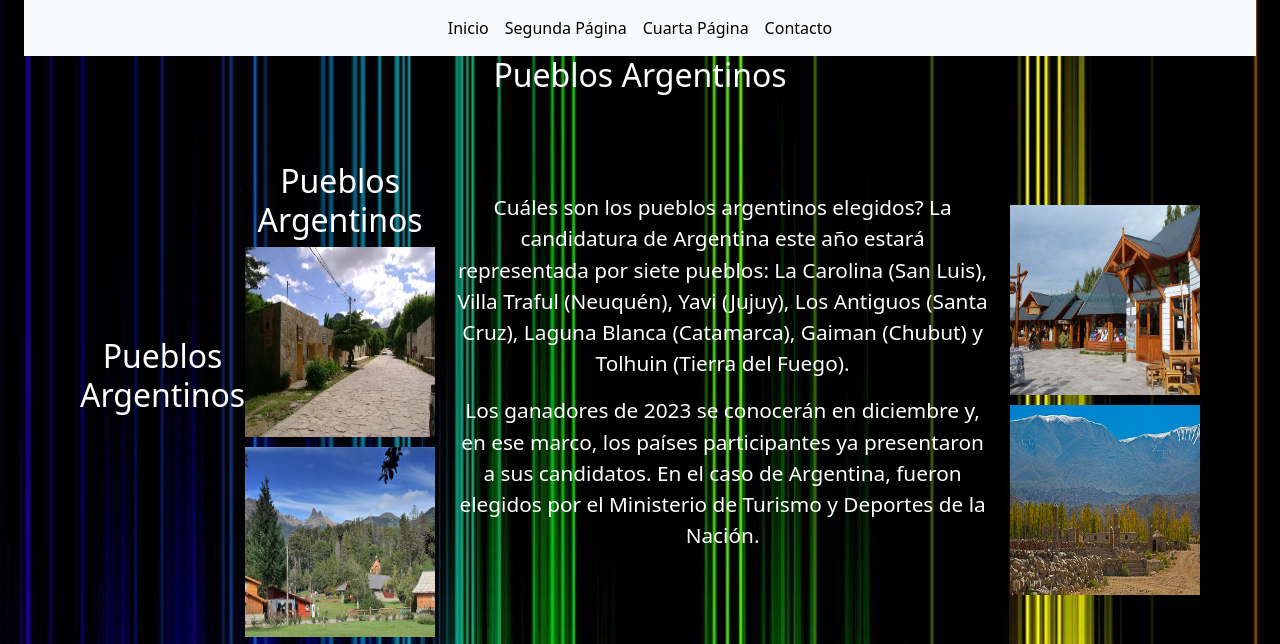
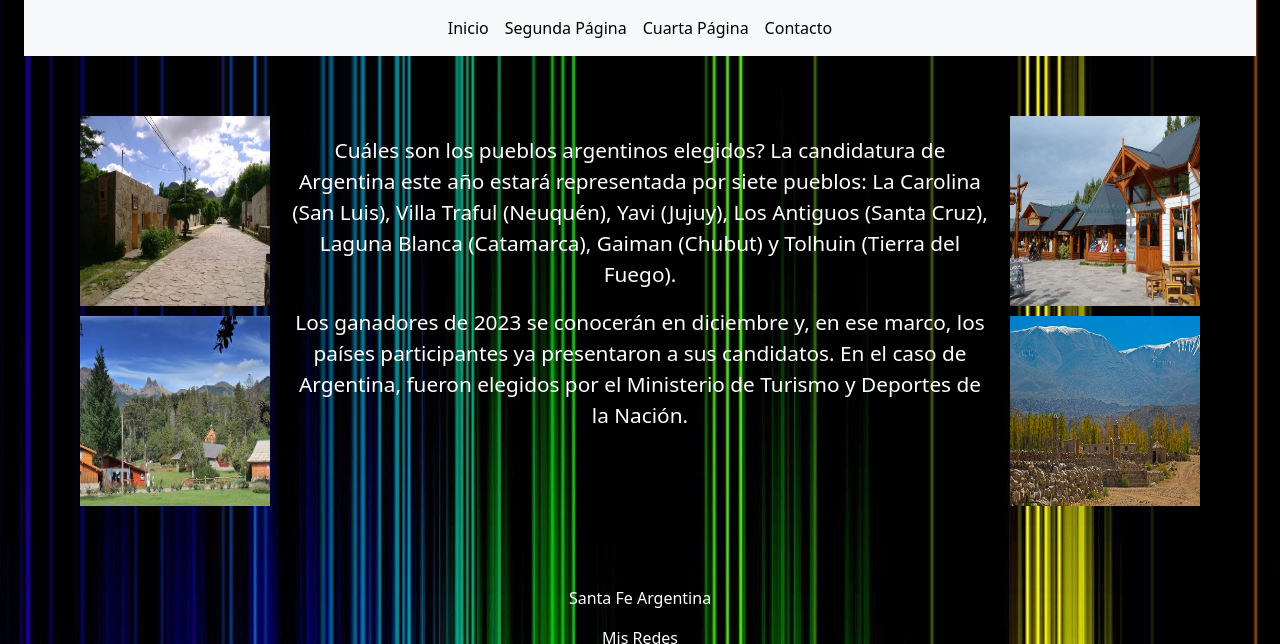
Before and after one commit to nicolaspannunzio/2PreEntrega-NicolasPannunzio, a website: page pages/tercerapagina.html in a window 1280 px wide. Shown: the top 644 px of the page. Drawn offline with nearby package versions, Linux system fonts and the light colour scheme.

Commit message:
Modificaciones sobre el commit anterior

```diff
--- a/pages/tercerapagina.html
+++ b/pages/tercerapagina.html
@@ -54,17 +54,8 @@
 <!-- Contenido -->
 
 <main class="container-fluid">
-    <div class="text-center text-white">
-        <h2>Pueblos Argentinos</h2>
-    </div>
         <div class="container">
-            <div class="text-center text-white">
-                <h2>Pueblos Argentinos</h2>
-            </div>
             <div class="side-images">
-                <div class="text-center text-white">
-                    <h2>Pueblos Argentinos</h2>
-                </div>
                 <img src="../assets/la-carolina-sanLuis.webp" class= "mobile float" alt="Imagen-1">
                 <img src="../assets/villa-traful.webp" class= "mobile float" alt="Imagen-2">
             </div>
```
Also changed, not shown: pages/segundapagina.html (+5 -2 lines).
